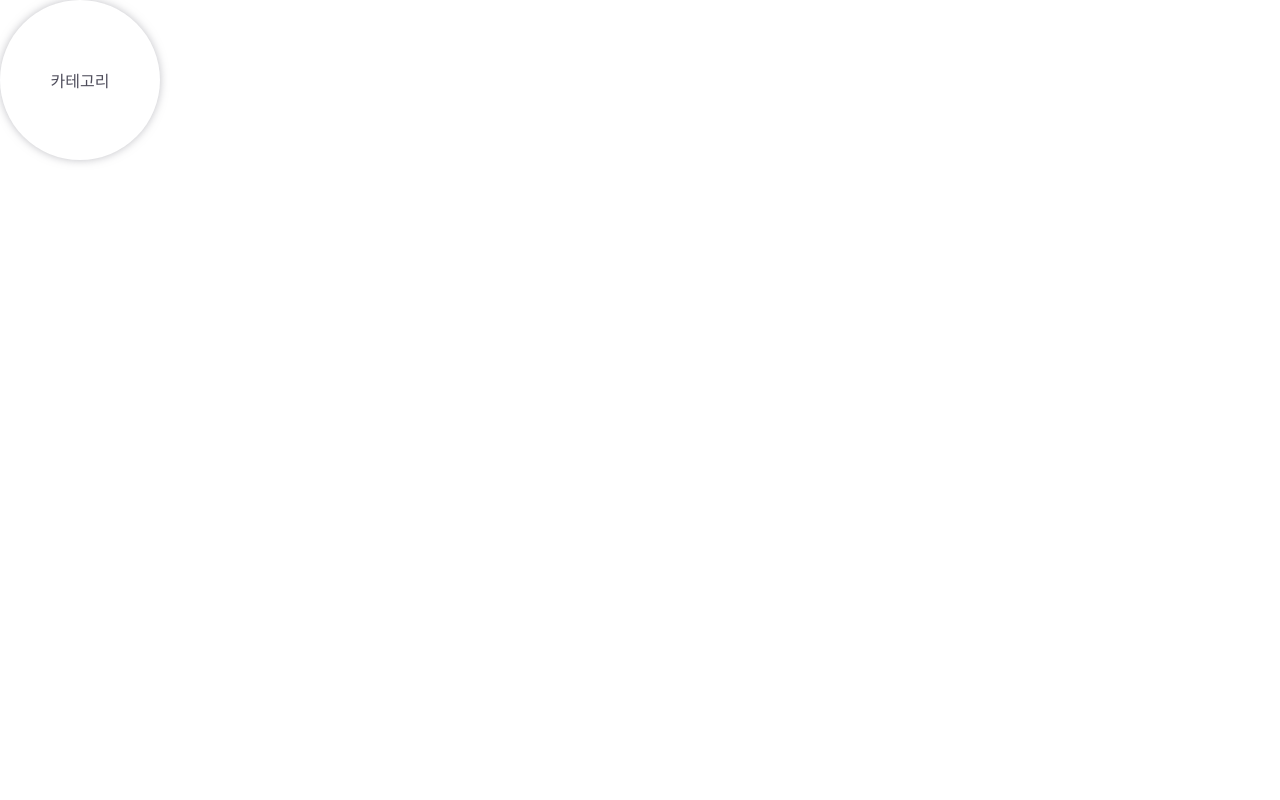
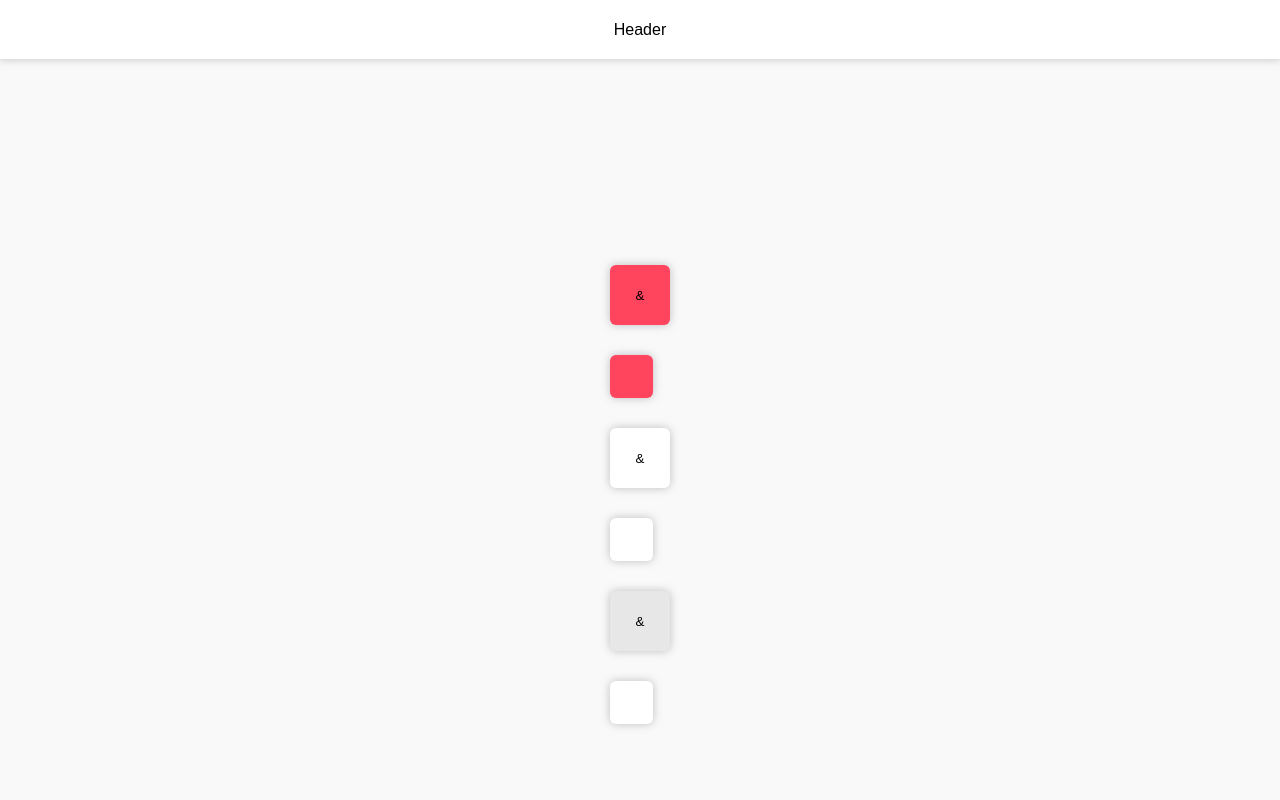
Before and after one commit to modern-agile-team/3term-main-front, a Next.js app: page /test/hg in a window 1280 px wide. Shown: the top 800 px of the page. Built offline with nearby package versions, Linux system fonts and the light colour scheme.

Commit message:
버튼 스타일4 컴포 생성

```diff
--- /dev/null
+++ b/components/button/img/alarm/Alarm.tsx
@@ -0,0 +1,84 @@
+import { css, cx } from '@emotion/css';
+import { buttonStyle, color, colors } from '../../../../style/palette';
+
+export default function Alarm(props: object) {
+  const commonStyle = buttonStyle.style4;
+
+  const size = {
+    big: css`
+      ${commonStyle}
+      width: 60px;
+      height: 60px;
+      background-color: ${colors.main};
+      &:active {
+        background-color: ${colors.dark};
+      }
+    `,
+    small: css`
+      ${commonStyle}
+      width: 43px;
+      height: 43px;
+      background-color: ${colors.main};
+      &:active {
+        background-color: ${colors.dark};
+      }
+    `,
+  };
+
+  const event = {
+    main: css`
+      background-color: ${colors.main};
+      &:active {
+        background-color: ${colors.dark};
+      }
+    `,
+    white: css`
+      ${color.back(colors.white)}
+      &:hover {
+        background-color: ${colors.subtle};
+      }
+      &:active {
+        background-color: ${colors.lighter};
+      }
+    `,
+  };
+
+  const disable = () => {
+    return props.white
+      ? css`
+          cursor: unset;
+          background-color: ${colors.white};
+          &:hover {
+            background-color: white;
+          }
+          &:active {
+            background-color: white;
+          }
+        `
+      : css`
+          cursor: unset;
+          background-color: ${colors.grayLight1};
+          &:hover {
+            background-color: ${colors.grayLight1};
+          }
+          &:active {
+            background-color: ${colors.grayLight1};
+          }
+        `;
+  };
+
+  const check = {
+    big: size.big,
+    small: size.small,
+    white: event.white,
+    disable: disable(),
+  };
+
+  const finalStyle = Object.keys(props).map((attr) => check[attr]);
+
+  const result = (
+    <button className={cx(...finalStyle)}>{props.children}</button>
+  );
+
+  return <>{result}</>;
+}
--- a/components/category/Basic.tsx
+++ b/components/category/Basic.tsx
@@ -8,36 +8,122 @@ import {
 } from '../../style/palette';
 
 function Basic(props) {
-  const category = css`
+  const commonCircleStyle = css`
     display: flex;
     justify-content: center;
     align-items: center;
-    width: 160px;
-    height: 160px;
 
     box-shadow: 0 0 8px 0 rgba(132, 131, 141, 0.5);
-    /* 섀도우 스타일 정리되면 교체 */
+    /* 섀도우 스타일 수정 필요 */
 
-    :hover {
-      width: 180px;
-      height: 180px;
-      ${color.back(colors.subtle)}
-    }
+    ${radius.circle}
+    ${fontWeights.normal}
+    ${color.content(colors.grayDark1)}
+    ${color.back(colors.white)}
   `;
-  return (
+
+  const style: object = {
+    largeCircle: css`
+      ${commonCircleStyle};
+      width: 160px;
+      height: 160px;
+      :hover {
+        width: 180px;
+        height: 180px;
+        ${color.back(colors.subtle)}
+      }
+    `,
+    mediumCircle: css`
+      ${commonCircleStyle};
+      width: 90px;
+      height: 90px;
+      box-shadow: 0px 0px 8px rgba(255, 68, 94, 0.25);
+      /* 수정 필요 */
+      :hover {
+        ${color.back(colors.subtle)}
+      }
+    `,
+    smallCircle: css`
+      ${commonCircleStyle};
+      width: 70px;
+      height: 70px;
+      :hover {
+        width: 90px;
+        height: 90px;
+        ${color.back(colors.subtle)}
+      }
+    `,
+    square: css`
+    ${commonCircleStyle};
+      width: 100px;
+      height: 36px
+
+      :hover {
+        ${color.back(colors.subtle)}
+      }
+    `,
+  };
+
+  const circle = {
+    large: (
+      <button
+        className={cx(
+          style.largeCircle,
+
+          fontSizes[16]
+        )}
+      >
+        {props.children}
+      </button>
+    ),
+    medium: (
+      <button
+        className={cx(
+          style.mediumCircle,
+
+          fontSizes[16]
+        )}
+      >
+        {props.children}
+      </button>
+    ),
+    small: (
+      <button
+        className={cx(
+          style.smallCircle,
+
+          fontSizes[16]
+        )}
+      >
+        {props.children}
+      </button>
+    ),
+  };
+
+  const square = (
     <button
       className={cx(
-        category,
+        style.square,
         color.back(colors.white),
-        color.content(colors.grayDark1),
-        radius.circle,
-        fontSizes[16],
+        color.content(colors.main),
+        radius[6],
+        fontSizes[14],
         fontWeights.normal
       )}
     >
       {props.children}
     </button>
   );
+
+  if (props.largeCircle) {
+    return <>{circle.large}</>;
+  } else if (props.mediumCircle) {
+    return <>{circle.medium}</>;
+  } else if (props.smallCircle) {
+    return <>{circle.small}</>;
+  } else {
+    return <span>{'속성 확인'}</span>;
+  }
 }
 
 export default Basic;
--- a/pages/_app.tsx
+++ b/pages/_app.tsx
@@ -1,5 +1,6 @@
 import type { AppProps } from 'next/app';
 import { injectGlobal, css, cx } from '@emotion/css';
+import Layout from '../style/layout/index';
 
 injectGlobal`
 * {
@@ -16,7 +17,11 @@ injectGlobal`
 `;
 
 function MyApp({ Component, pageProps }: AppProps) {
-  return <Component {...pageProps} />;
+  return (
+    <Layout>
+      <Component {...pageProps} />
+    </Layout>
+  );
 }
 
 export default MyApp;
--- a/pages/test/hg.tsx
+++ b/pages/test/hg.tsx
@@ -1,15 +1,36 @@
 import type { AppProps } from 'next/app';
-import { cx, css } from '@emotion/css';
+import { injectGlobal, cx, css } from '@emotion/css';
 import Basic from '../../components/category/Basic';
-
-const styles = css`
-  font-size: 50px;
-`;
+import Alarm from '../../components/button/img/alarm/Alarm';
 
 function MyApp({}: AppProps) {
+  const pad = css`
+    * {
+      margin-bottom: 30px;
+    }
+  `;
   return (
     <>
-      <Basic>{'카테고리'}</Basic>
+      {/* <Basic largeCircle>{'카테고리'}</Basic>
+      <Basic mediumCircle>{'카테고리'}</Basic>
+      <Basic smallCircle>{'카테고리'}</Basic> */}
+      <div className={cx(pad)}>
+        <Alarm big>{'&'}</Alarm>
+        <Alarm small />
+        <Alarm big white>
+          {'&'}
+        </Alarm>
+        <Alarm small white />
+        <Alarm big disable>
+          {'&'}
+        </Alarm>
+        <Alarm small white disable />
+        {/* <Alarm big disable />
+        <Alarm small disable /> */}
+      </div>
+      {/* <Basic smallSquare >{'카테고리'}</Basic>
+      <Basic mediumSquare >{'카테고리'}</Basic>
+      <Basic largeSquare >{'카테고리'}</Basic> */}
     </>
   );
 }
--- /dev/null
+++ b/style/layout/footer/Footer.tsx
@@ -0,0 +1,33 @@
+import { css, cx } from '@emotion/css';
+
+const footer = css`
+  grid-column-start: 1;
+  grid-column-end: 25;
+  box-shadow: 0px 0px 8px rgba(132, 131, 141, 0.5);
+
+  height: 150px;
+
+  display: grid;
+  grid-template-columns: repeat(24, 1fr);
+  background-color: white;
+`;
+
+const content = css`
+  grid-column-start: 5;
+  grid-column-end: 21;
+  height: 100%;
+  display: flex;
+  justify-content: center;
+  align-items: center;
+  height: 100%;
+`;
+
+export default function Footer(props: object) {
+  return (
+    <>
+      <div className={cx(footer)}>
+        <div className={cx(content)}>{props.children}</div>
+      </div>
+    </>
+  );
+}
--- /dev/null
+++ b/style/layout/header/Header.tsx
@@ -0,0 +1,34 @@
+import { css, cx } from '@emotion/css';
+
+const header = css`
+  grid-column-start: 1;
+  grid-column-end: 25;
+  max-height: 59px;
+  box-shadow: 0px 0px 8px rgba(132, 131, 141, 0.5);
+  background-color: white;
+  height: 59px;
+
+  display: grid;
+  grid-template-columns: repeat(24, 1fr);
+`;
+
+const content = css`
+  grid-column-start: 5;
+  grid-column-end: 21;
+  height: 100%;
+  display: flex;
+  justify-content: center;
+  align-items: center;
+
+  height: 100%;
+`;
+
+export default function Header(props: object) {
+  return (
+    <>
+      <div className={cx(header)}>
+        <div className={cx(content)}>{props.children}</div>
+      </div>
+    </>
+  );
+}
--- /dev/null
+++ b/style/layout/index.tsx
@@ -0,0 +1,24 @@
+import { css, cx } from '@emotion/css';
+import Header from './header/Header';
+import Footer from './footer/Footer';
+import Main from './main/Main';
+
+const grid = css`
+  display: grid;
+  width: 100vw;
+  min-width: 700px;
+  align-items: center;
+  grid-gap: 0.5px;
+  grid-template-columns: repeat(24, 1fr);
+  background-color: #f9f9f9;
+`;
+
+export default function Layout(props: object) {
+  return (
+    <div className={cx(grid)}>
+      <Header>{'Header'}</Header>
+      <Main>{props.children}</Main>
+      <Footer>{'Footer'}</Footer>
+    </div>
+  );
+}
--- /dev/null
+++ b/style/layout/main/Main.tsx
@@ -0,0 +1,18 @@
+import { css, cx } from '@emotion/css';
+
+const main = css`
+  grid-column-start: 5;
+  grid-column-end: 21;
+  display: flex;
+  flex-direction: column;
+  justify-content: center;
+  align-items: center;
+  background-color: light;
+  position: relative;
+
+  height: 900px;
+`;
+
+export default function Main(props: object) {
+  return <div className={cx(main)}>{props.children}</div>;
+}
--- a/style/palette.ts
+++ b/style/palette.ts
@@ -11,7 +11,7 @@ const color: object = {
     `,
 };
 
-const colors: object = {
+const colors: obj = {
   main: '#ff445e',
   dark: '#D12A41',
   lighter: '#FFA1AF',
@@ -94,7 +94,25 @@ const fontWeights: object = {
 
 const shadows: object = {}; //성제
 
-const buttonStyle: object = {}; //성제
+const buttonStyle: object = {
+  style1: css`
+    width: 50px;
+    height: 50px;
+    border-radius: 50%;
+    box-shadow: 0px 0px 8px rgba(132, 131, 141, 0.5);
+    padding: 10px;
+    display: flex;
+    justify-content: center;
+    align-items: center;
+  `,
+  style4: css`
+    box-shadow: 0px 0px 8px rgba(132, 131, 141, 0.5);
+    border-radius: 6px;
+    display: flex;
+    justify-content: center;
+    align-items: center;
+  `,
+}; //성제
 
 const fontFamily: object = {
   // injectGlobal 에 적용 실패
@@ -115,4 +133,4 @@ const radius: object = {
   `,
 }; //한결
 
-export { colors, color, fontSizes, fontWeights, radius };
+export { colors, color, fontSizes, fontWeights, radius, buttonStyle };
```
Also changed, not shown: pages/index.tsx (+1 -63 lines), public/img1.jpeg (deleted).
